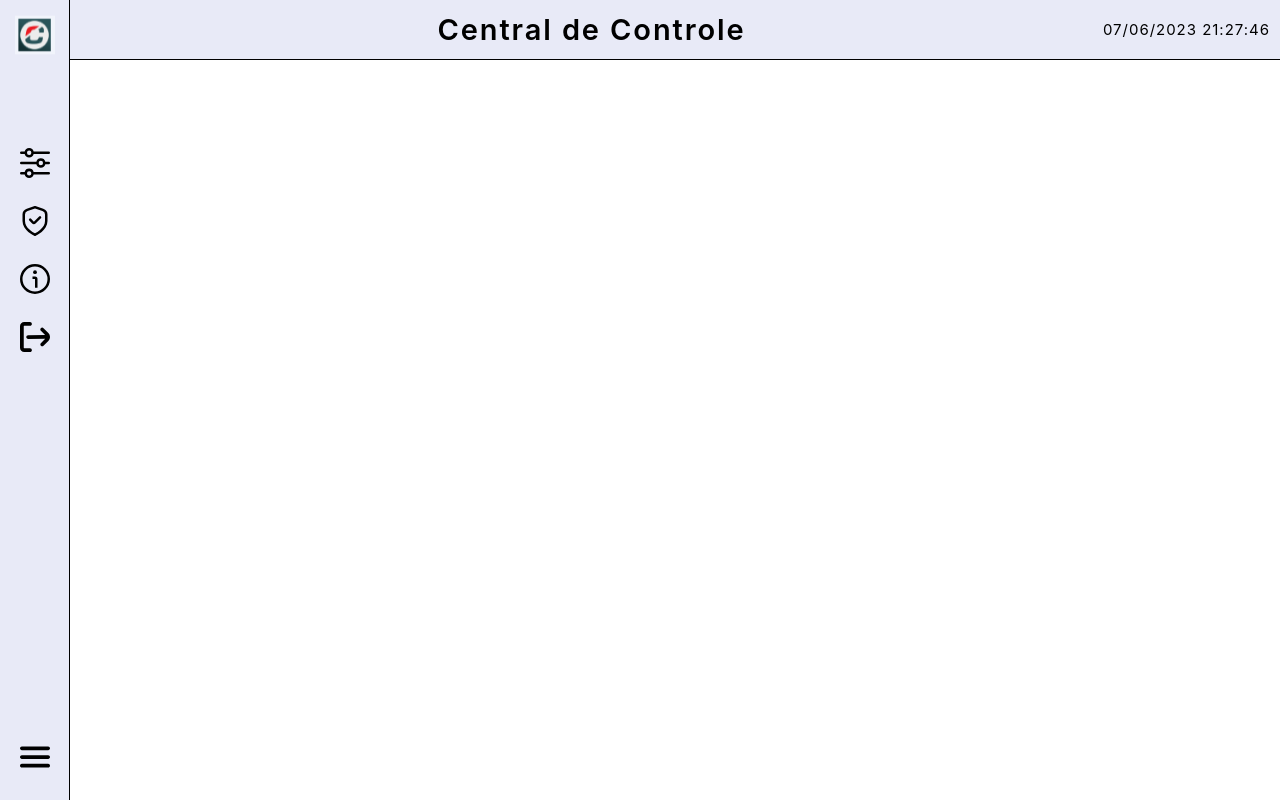
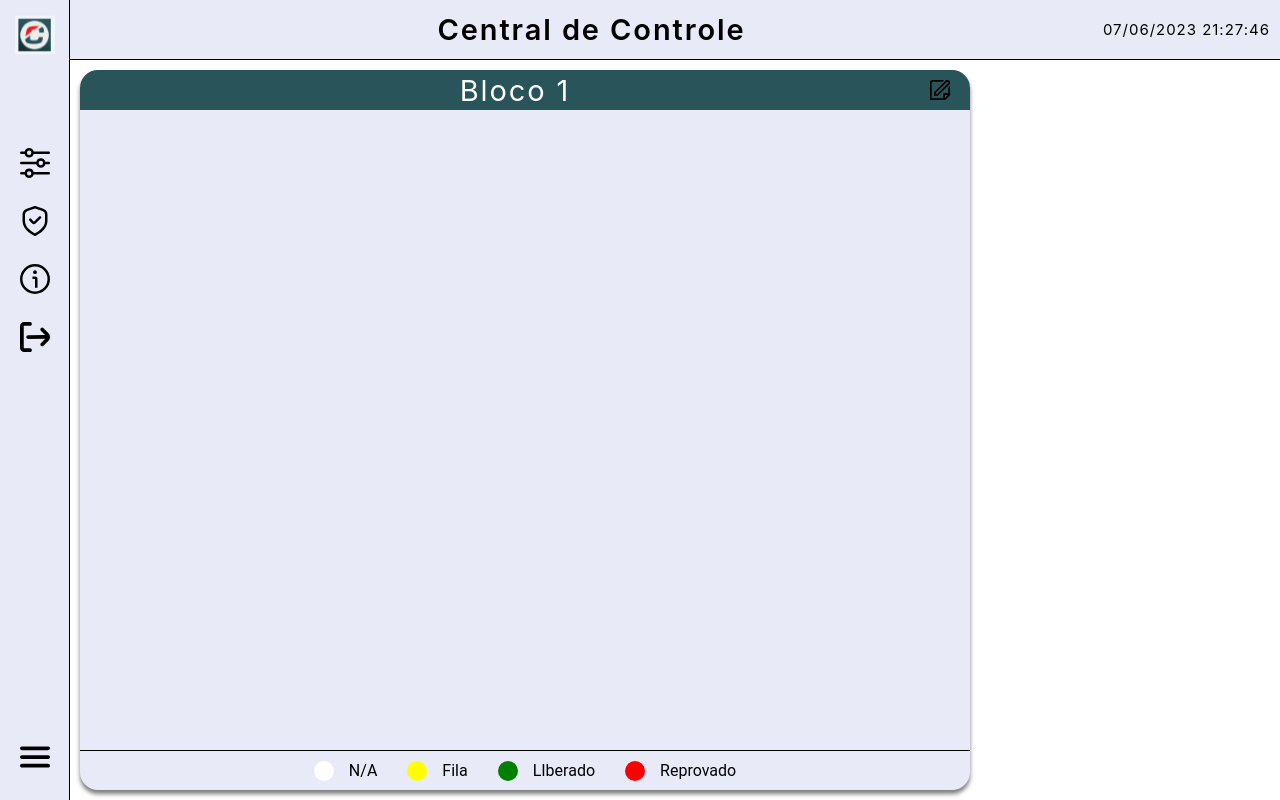
Before and after one commit to matheusbiaggio/C4A-antigo, a React (Create React App) app: page / in a window 1280 px wide. Built offline with nearby package versions, Linux system fonts and the light colour scheme.

Commit message:
Implementação sem a lógica de adicionar cards

```diff
--- /dev/null
+++ b/src/components/MainContent.jsx
@@ -0,0 +1,43 @@
+import React from 'react';
+import EditIcon from '../images/edit.svg';
+import {
+  Button,
+  Circle,
+  CircleContainer,
+  FooterHeader,
+  HeaderContainer, Img, MainContainer, TitleHeader
+} from '../style/MainContent';
+
+export default function MainContent() {
+  return (
+    <MainContainer>
+      <HeaderContainer>
+        <TitleHeader>Bloco 1</TitleHeader>
+        <Button>
+          <Img src={ EditIcon } alt="EditIcon" />
+        </Button>
+      </HeaderContainer>
+      <main>
+
+      </main>
+      <FooterHeader>
+        <CircleContainer>
+          <Circle color="white" />
+          <p>N/A</p>
+        </CircleContainer>
+        <CircleContainer>
+          <Circle color="yellow" />
+          <p>Fila</p>
+        </CircleContainer>
+        <CircleContainer>
+          <Circle color="green" />
+          <p>LIberado</p>
+        </CircleContainer>
+        <CircleContainer>
+          <Circle color="red" />
+          <p>Reprovado</p>
+        </CircleContainer>
+      </FooterHeader>
+    </MainContainer>
+  )
+}
--- a/src/pages/Home.jsx
+++ b/src/pages/Home.jsx
@@ -4,6 +4,7 @@ import Header from '../components/Header'
 import {
   HomeContainer
 } from '../style/Home'
+import MainContent from '../components/MainContent'
 
 export default function Home() {
   return (
@@ -11,6 +12,9 @@ export default function Home() {
       <Navbar />
       <div>
         <Header />
+        <div>
+          <MainContent />
+        </div>
       </div>
     </HomeContainer>
   )
--- /dev/null
+++ b/src/style/MainContent.js
@@ -0,0 +1,81 @@
+import styled from 'styled-components';
+
+export const MainContainer = styled.div`
+  display: flex;
+  flex-direction: column;
+  justify-content: space-between;
+  width: calc(100vw - 390px);
+  height: calc(100vh - 80px);
+  margin: 10px;
+
+  box-shadow: 0px 4px 4px rgba(0, 0, 0, 0.51);
+  border-radius: 18px;
+
+  background-color: #e8eaf7;
+`;
+
+export const HeaderContainer = styled.header`
+  display: flex;
+  align-items: center;
+  justify-content: space-between;
+  width: 100%;
+  height: 40px;
+  padding: 10px 20px;
+
+  border-top-right-radius: 18px;
+  border-top-left-radius: 18px;
+
+  background-color: #29545A;
+`
+
+export const Img = styled.img`
+  width: 20px;
+  height: 20px;
+`
+
+export const Button = styled.button`
+  display: flex;
+  align-items: center;
+  justify-content: center;
+
+  border: none;
+  background: none;
+  cursor: pointer;
+`
+
+export const TitleHeader = styled.h3`
+  font-family: 'Inter', sans-serif;
+  font-style: normal;
+  font-weight: 400;
+  font-size: 29px;
+  line-height: 35px;
+  flex-grow: 1;
+  text-align: center;
+
+  letter-spacing: 0.065em;
+
+  color: #FFFFFF;
+`
+
+export const FooterHeader = styled.footer`
+  display: flex;
+  align-items: center;
+  justify-content: center;
+  width: 100%;
+  height: 40px;
+  border-top: 1px black solid;
+`
+
+export const Circle = styled.div`
+  width: 20px;
+  height: 20px;
+  border-radius: 50%;
+  margin-right: 10px;
+  background-color: ${props => props.color};
+`
+
+export const CircleContainer = styled.div `
+  display: flex;
+  gap: 5px;
+  padding: 15px;
+`
```
Also changed, not shown: src/images/add.svg (added), src/images/edit.svg (added).
